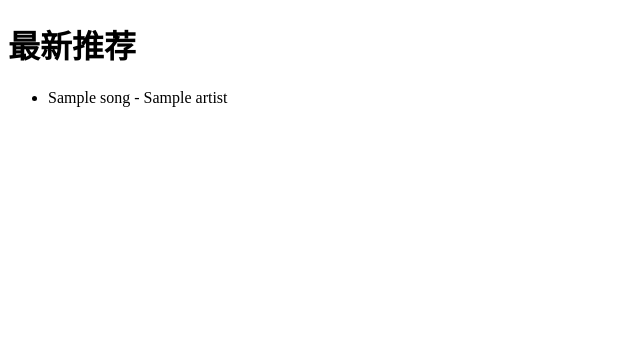
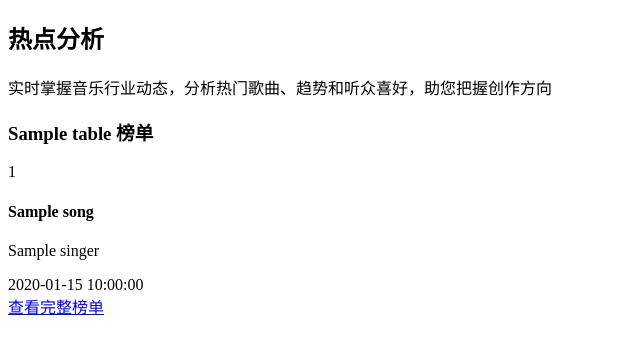
Before and after one commit to supermoscow/music_web, a Flask app: template app/templates/index.html in a window 1280 px wide. Shown: the part 32-386 px from the top of the page, without its empty margins (0-640 px from the left). Run offline with Flask 3, Linux system fonts and the light colour scheme; the template is opened without the code that fills it: most values are stand-ins (such as "Sample title", 1, 10 or a date in 2020).

Commit message:
Initial commit

```diff
--- a/app/routes/hot.py
+++ b/app/routes/hot.py
@@ -36,3 +36,8 @@
 def index():
     charts_data = get_charts_data()
     return render_template('hot/index.html', charts=charts_data)
+
+@hot_bp.route('/charts')
+def charts():
+    charts_data = get_charts_data()
+    return render_template('hot/charts.html', charts=charts_data)
--- a/app/templates/index.html
+++ b/app/templates/index.html
@@ -1,10 +1,44 @@
-{% extends "base.html" %}
+<!-- app/blueprints/hot/templates/index.html -->
+{% extends 'base.html' %}
+
+{% block title %}热点分析{% endblock %}
 
 {% block content %}
-<h1>最新推荐</h1>
-<ul>
-    {% for song in featured %}
-    <li>{{ song.title }} - {{ song.artist }}</li>
-    {% endfor %}
-</ul>
+  <section class="py-16 bg-white">
+    <div class="container mx-auto px-4">
+      <div class="text-center mb-12">
+        <h2 class="text-[clamp(1.5rem,3vw,2.5rem)] font-bold text-neutral-700">热点分析</h2>
+        <p class="text-neutral-500 mt-3 max-w-2xl mx-auto">
+          实时掌握音乐行业动态，分析热门歌曲、趋势和听众喜好，助您把握创作方向
+        </p>
+      </div>
+
+      <div class="grid grid-cols-1 md:grid-cols-2 lg:grid-cols-4 gap-8">
+        {% for table, songs in charts.items() %}
+          <div class="bg-white rounded-xl shadow-lg overflow-hidden card-hover">
+            <div class="bg-primary p-4">
+              <h3 class="text-white text-xl font-bold">{{ table.capitalize() }} 榜单</h3>
+            </div>
+            <div class="p-6">
+              <div class="space-y-4">
+                {% for song in songs %}
+                  <div class="flex items-center">
+                    <span class="bg-primary/10 text-primary font-bold rounded-full w-8 h-8 flex items-center justify-center mr-4">{{ song.rank }}</span>
+                    <div class="flex-1">
+                      <h4 class="font-medium">{{ song.name }}</h4>
+                      <p class="text-sm text-neutral-500">{{ song.singer }}</p>
+                    </div>
+                    <span class="text-accent font-medium">{{ song.time }}</span>
+                  </div>
+                {% endfor %}
+              </div>
+              <a href="#" class="mt-6 inline-block text-primary font-medium hover:underline">
+                查看完整榜单 <i class="fa-solid fa-angle-right ml-1"></i>
+              </a>
+            </div>
+          </div>
+        {% endfor %}
+      </div>
+    </div>
+  </section>
 {% endblock %}
```
